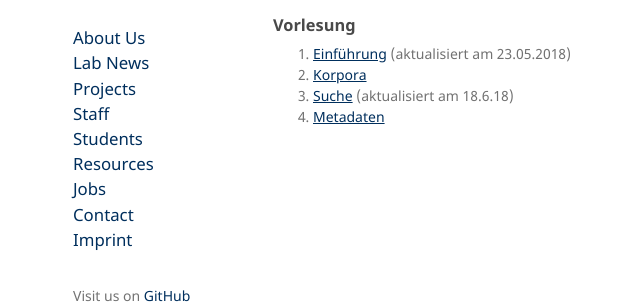
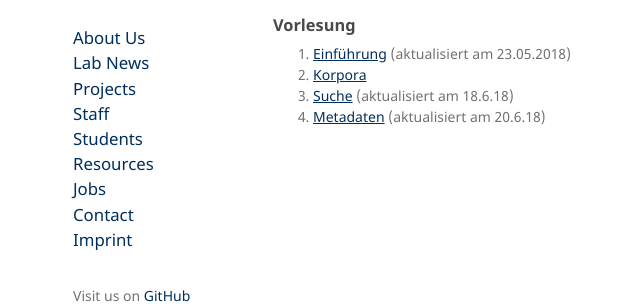
Before and after one commit to JULIELab/JULIELab.github.io, a Jekyll site: the page built from Courses/Digital+Humanities-p-12429.md, in a window 1280 px wide. Shown: the part 143-447 px from the top of the page, without its empty margins (137-777 px from the left). Built offline with Jekyll 4.4.1, drawn with Linux system fonts in a browser that asks for light colours.

Commit message:
Update DH lecture notes

```diff
--- a/Courses/Digital+Humanities-p-12429.md
+++ b/Courses/Digital+Humanities-p-12429.md
@@ -10,4 +10,4 @@ layout: course
 1. [Einführung](/coling_multimedia/ASQ+Digital+Humanities+%281%29+Intro_sh-p-1507.pdf) (aktualisiert am 23.05.2018)
 2. [Korpora](/coling_multimedia/ASQ+Digital+Humanities+%282%29+Korpora_sh.pdf)
 3. [Suche](/coling_multimedia/ASQ%20Digital%20Humanities%20(3)%20Suche-sh.pdf) (aktualisiert am 18.6.18)
-4. [Metadaten](/coling_multimedia/ASQ%20Digital%20Humanities%20(4)%20Metadaten-sh.pdf)
+4. [Metadaten](/coling_multimedia/ASQ%20Digital%20Humanities%20(4)%20Metadaten-sh.pdf) (aktualisiert am 20.6.18)
```
Also changed, not shown: 1 other file.
